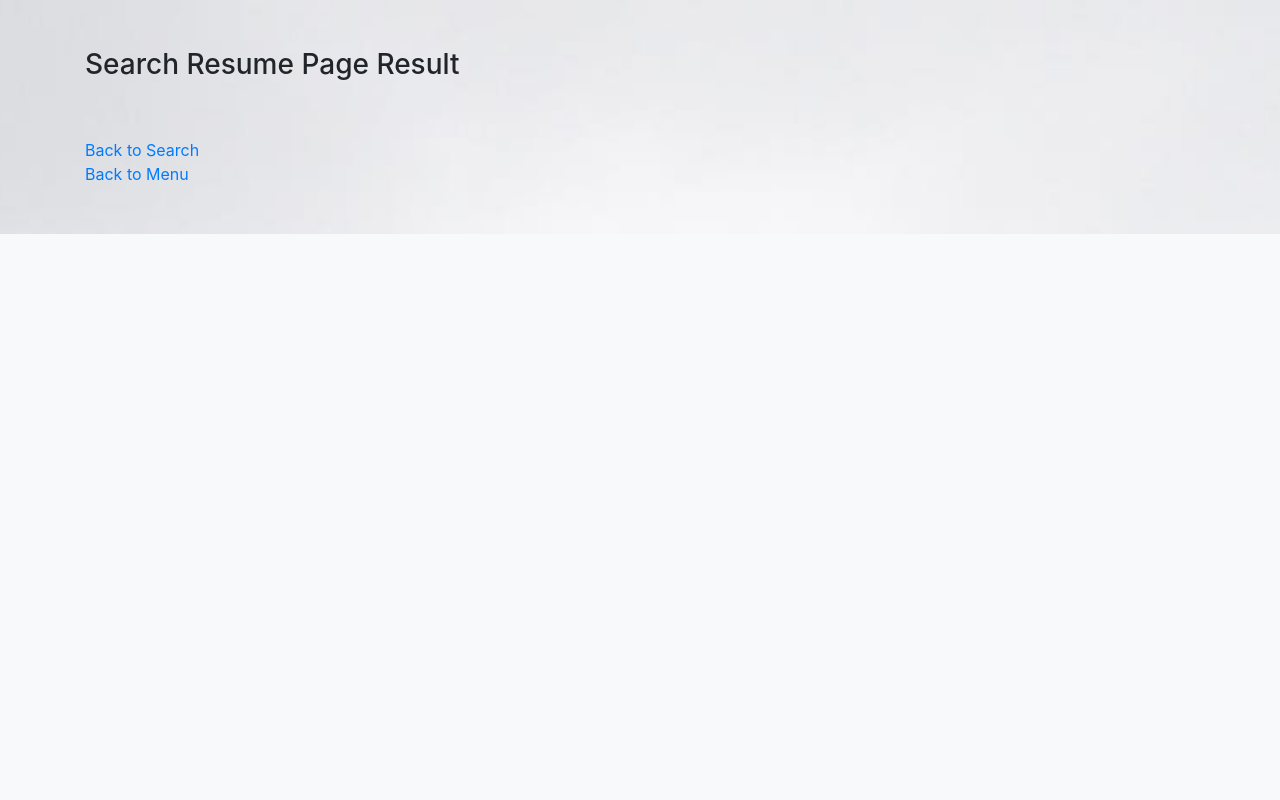
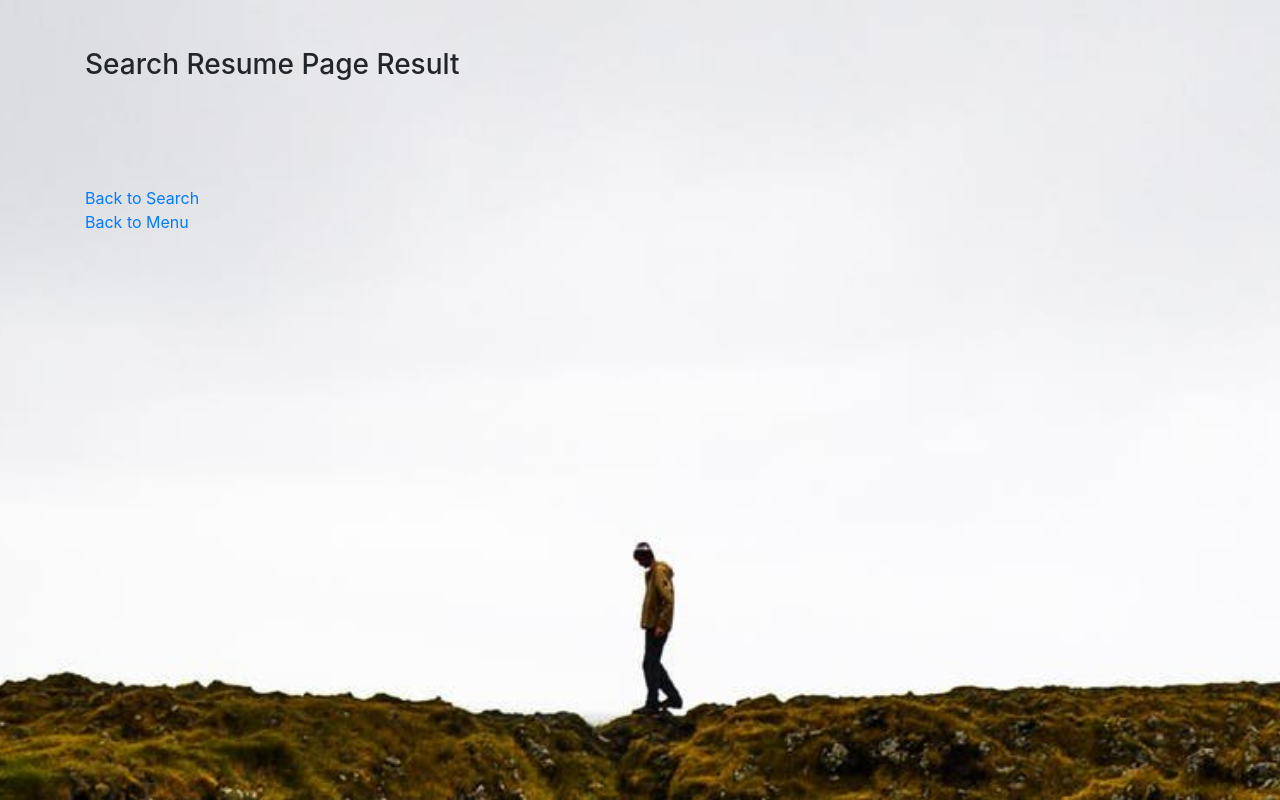
Before and after one commit to XiaoyanYang2008/IRS-MRS-F2M2HRSystem, a Flask app: template webapp/templates/searchResumePageResult.html in a window 1280 px wide. Run offline with Flask 2, Linux system fonts and the light colour scheme; the template is opened without the code that fills it, so the values that code supplies are empty; parts of the project's set-up code (start-up, migrations or seed data) failed here and were passed over; some libraries are stand-ins or nearby versions.

Commit message:
Fixed short empty result page.

```diff
--- a/webapp/templates/searchResumePage.html
+++ b/webapp/templates/searchResumePage.html
@@ -36,7 +36,6 @@
 <body class="bg-light">
 <div class="view"
      style="background-image: url('/resources/pexels-photo-2936832.jpeg'); background-repeat: no-repeat; background-size: cover; background-position: top center;   background-attachment: fixed;">
-
     <div class="container">
         <div class="py-5 text-center">
             <form method="post" name="searchResume" action="searchResumeAction">
--- a/webapp/templates/searchResumePageResult.html
+++ b/webapp/templates/searchResumePageResult.html
@@ -1,4 +1,4 @@
-<!doctype html>
+<!DOCTYPE html>
 <html lang="en">
 <head>
     <!-- Required meta tags -->
@@ -19,6 +19,12 @@
         user-select: none;
       }
 
+    html,
+    body,
+    header,
+    .view {
+      height: 100%;
+    }
 
 
       @media (min-width: 768px) {
@@ -51,10 +57,7 @@
             <div class="col-sm">&nbsp</div>
         </div>
         <div class="row">
-            <div class="col-sm" align="left"><a href="/searchResumePage">Back to Search</a></div>
-        </div>
-        <div class="row">
-            <div class="col-sm" align="left"><a href="/">Back to Menu</a></div>
+            <div class="col-sm">&nbsp</div>
         </div>
         {% else %}
         <div class="row">
@@ -132,21 +135,17 @@
             <div class="col-sm" align="left">Not found recommended resumes</div>
         </div>
         {% endif %}
+        {% endif %}
         <div class="row">
             <div class="col-sm">&nbsp;</div>
         </div>
         <div class="row">
+            <div class="col-sm" align="left"><a href="/searchResumePage">Back to Search</a></div>
+        </div>
+        <div class="row">
             <div class="col-sm" align="left"><a href="/">Back to Menu</a></div>
         </div>
-        <div class="row">
-            <div class="col-sm">&nbsp;</div>
-        </div>
-        <div class="row">
-            <div class="col-sm">&nbsp;</div>
-        </div>
-        {% endif %}
     </div>
-</div>
 </div>
 </div>
 </body>
```
